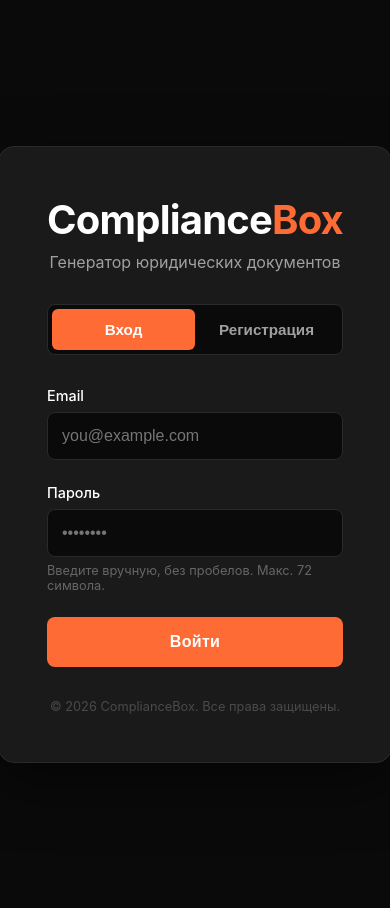
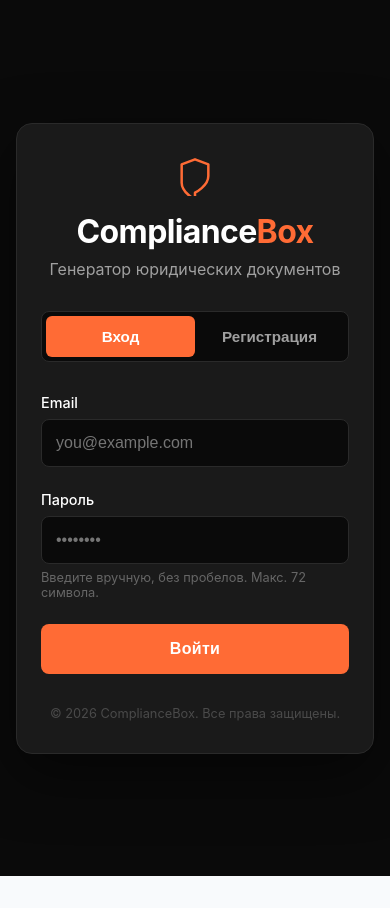
Before and after one commit to IaroslavPetrov/compliance-box, a Next.js app in the folder frontend/: page / in a window 390 px wide. After the commit the page ends 876 px from the top, so only its background shows below. Built offline with nearby package versions, Linux system fonts and the light colour scheme.

Commit message:
refactor: login page with shield brand icon and mobile responsiveness

```diff
--- a/frontend/app/page.tsx
+++ b/frontend/app/page.tsx
@@ -2,6 +2,8 @@
 
 import { useState } from 'react';
 import { useRouter } from 'next/navigation';
+import { useIsMobile } from '../hooks/useIsMobile';
+import { IconShield, IconXCircle } from '../components/icons';
 
 export default function HomePage() {
   const [isLogin, setIsLogin] = useState(true);
@@ -11,6 +13,7 @@ export default function HomePage() {
   const [error, setError] = useState('');
   const [loading, setLoading] = useState(false);
   const router = useRouter();
+  const isMobile = useIsMobile();
 
   const handleSubmit = async (e: React.FormEvent) => {
     e.preventDefault();
@@ -110,13 +113,13 @@ export default function HomePage() {
       alignItems: 'center',
       justifyContent: 'center',
       background: '#0A0A0A',
-      padding: '2rem',
+      padding: isMobile ? '1rem' : '2rem',
       fontFamily: '-apple-system, BlinkMacSystemFont, "Segoe UI", Roboto, Helvetica, Arial, sans-serif',
     }}>
       <div style={{
         background: '#1A1A1A',
         borderRadius: '16px',
-        padding: '3rem',
+        padding: isMobile ? '2rem 1.5rem' : '3rem',
         maxWidth: '480px',
         width: '100%',
         boxShadow: '0 20px 60px rgba(0,0,0,0.5)',
@@ -124,10 +127,18 @@ export default function HomePage() {
       }}>
         {/* Логотип и заголовок */}
         <div style={{ textAlign: 'center', marginBottom: '2rem' }}>
+          <div style={{
+            display: 'flex',
+            justifyContent: 'center',
+            marginBottom: '1rem',
+            color: '#FF6B35',
+          }}>
+            <IconShield size={40} strokeWidth={1.5} />
+          </div>
           <h1 style={{
             margin: 0,
             color: '#FFFFFF',
-            fontSize: '2.5rem',
+            fontSize: isMobile ? '2rem' : '2.5rem',
             fontWeight: '700',
             letterSpacing: '-0.02em',
           }}>
@@ -292,8 +303,15 @@ export default function HomePage() {
               color: '#FF1744',
               marginBottom: '1.5rem',
               fontSize: '0.9rem',
+              display: 'flex',
+              alignItems: 'flex-start',
+              gap: '0.75rem',
+              lineHeight: 1.4,
             }}>
-              {error}
+              <span style={{ flexShrink: 0, paddingTop: '0.1rem' }}>
+                <IconXCircle size={18} />
+              </span>
+              <span>{error}</span>
             </div>
           )}
 
```
